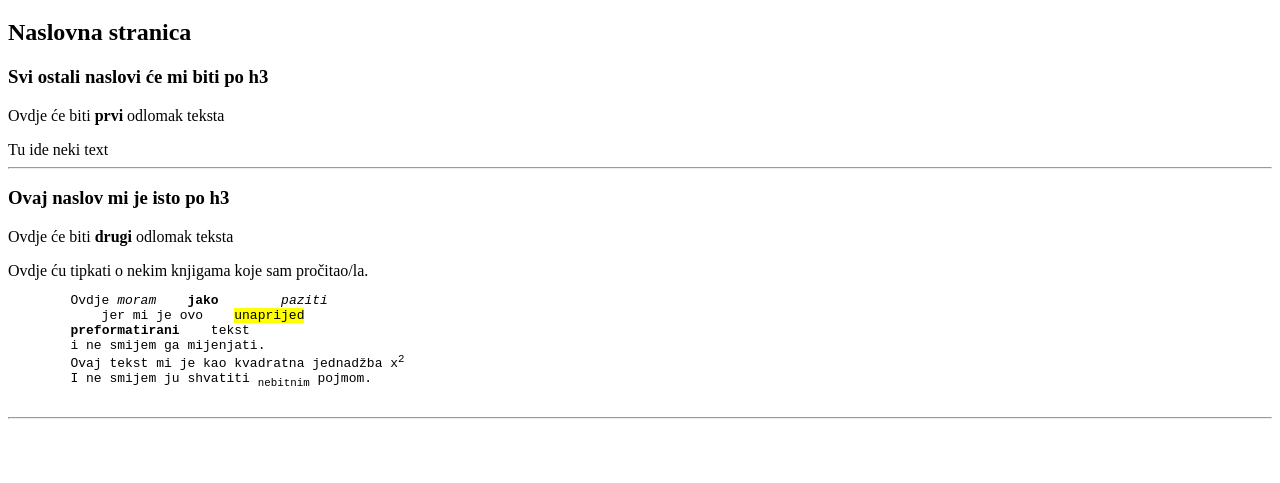
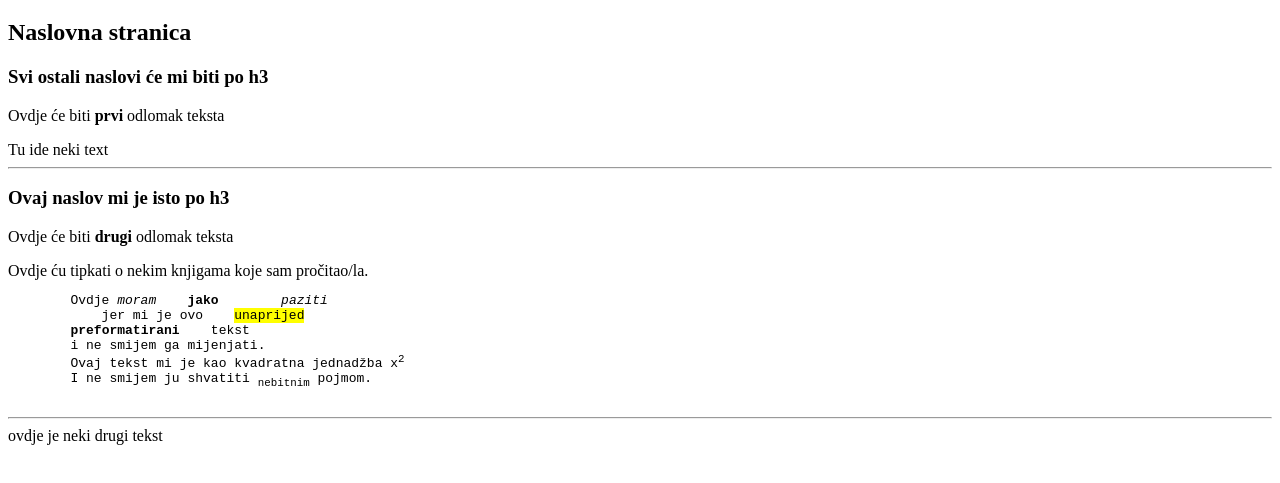
Before and after one commit to GoranMarjanovic/vjezbe.algebra, a plain HTML site: page index.html in a window 1280 px wide. Shown: the part 237-720 px from the top of the page. Drawn offline with Linux system fonts and the light colour scheme.

Commit message:
ima neka promjena

```diff
--- a/index.html
+++ b/index.html
@@ -66,5 +66,7 @@
         I ne smijem ju shvatiti <sub>nebitnim</sub> pojmom.
     </pre>
     <hr>
+
+    ovdje je neki drugi tekst
 </body>
 </html>
```
